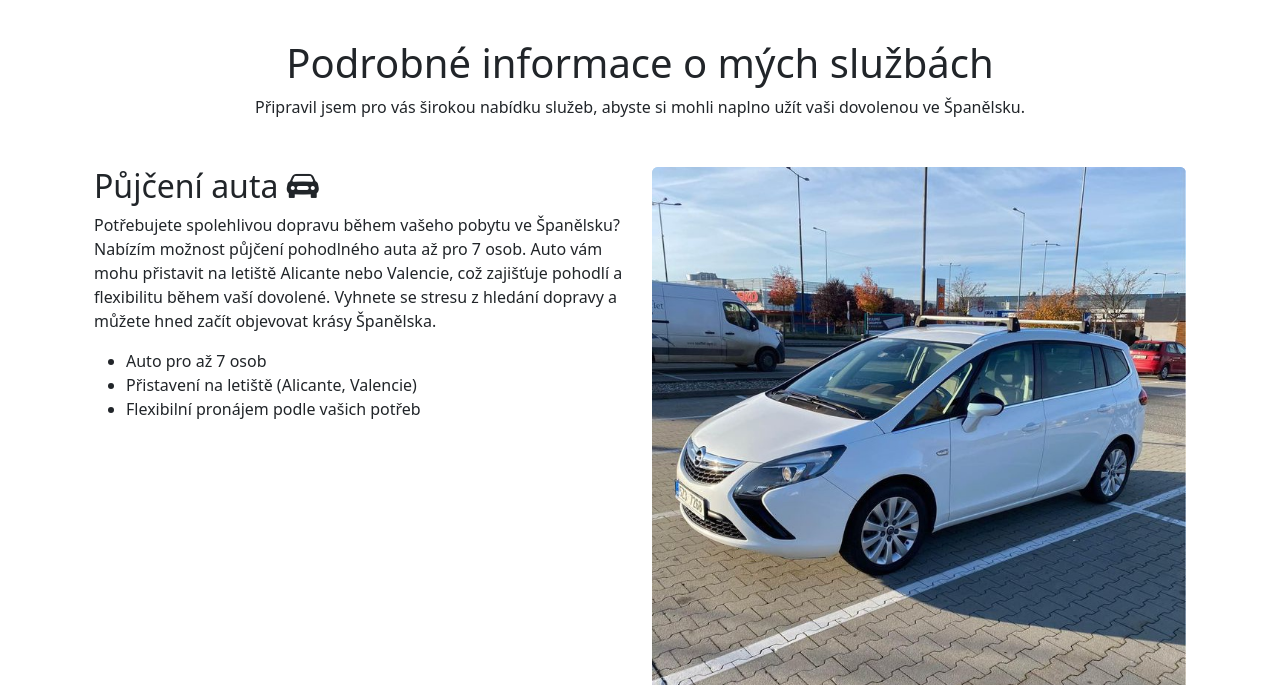
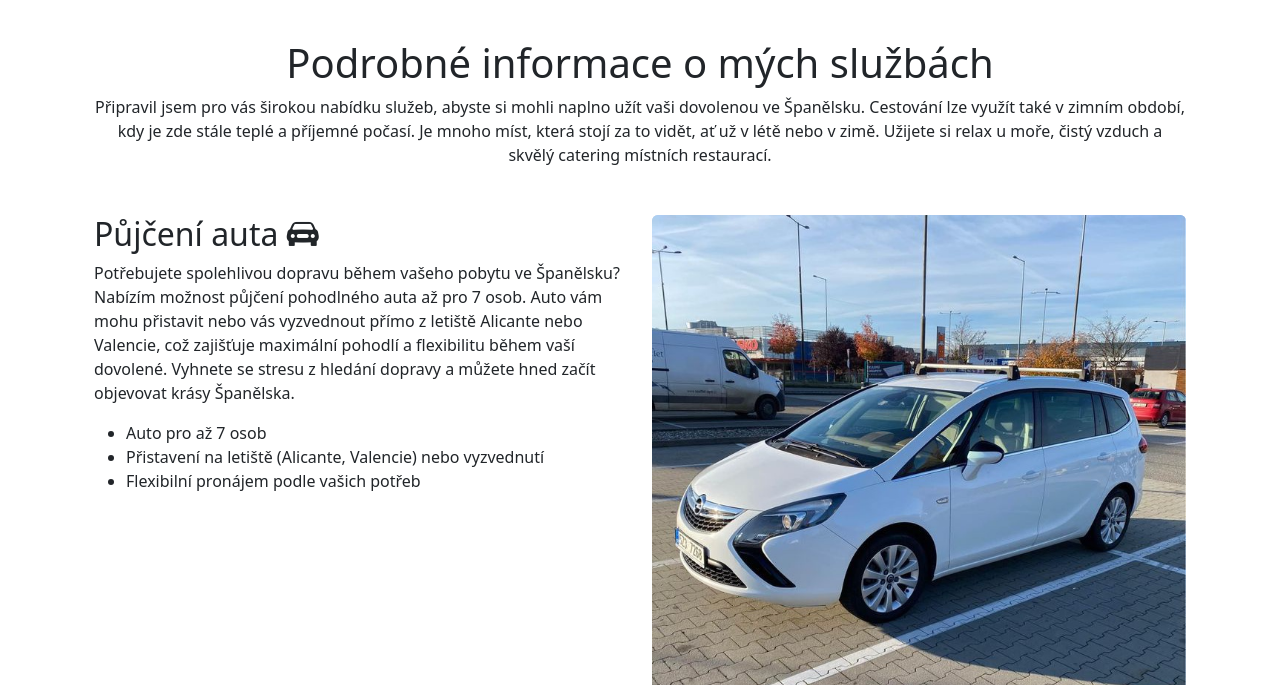
Before and after one commit to filipvrba/pablo-krcmar, a website built with Vite: page index.html in a window 1280 px wide. Both pictures are taken after a click on the link "Služby". Shown: the part 115-800 px from the top of the page. Built offline with nearby package versions, Linux system fonts and the light colour scheme.

Commit message:
update content

```diff
--- a/src/html/introduction.html
+++ b/src/html/introduction.html
@@ -3,7 +3,7 @@
   </div>
 
   <h1 class="text-center mt-5">Vaše osobní cestovní služby ve Španělsku</h1>
-  <p class="text-center">Nabízím vám osobní a jedinečné cestovní zážitky v rámci Španělska.</p>
+  <p class="text-center">Nabízím vám osobní a jedinečné cestovní zážitky v oblasti města Jávea, které se nachází v krásné provincii Alicante a Valencie.</p>
 
   <div class="row text-center mt-5">
       <!-- Půjčení auta -->
@@ -22,7 +22,7 @@
               <div class="card-body">
                   <i class="bi bi-house-door-fill" style="font-size: 3rem;"></i>
                   <h5 class="card-title mt-3">Ubytování</h5>
-                  <p class="card-text">Zařídím pro vás ubytování v kvalitních apartmánech nebo hotelech.</p>
+                  <p class="card-text">Zařídím pro vás ubytování v kvalitních apartmánech nebo hotelech, nebo nabízím levnější možnost ubytování přímo u mě doma.</p>
               </div>
           </div>
       </div>
--- a/src/html/services.html
+++ b/src/html/services.html
@@ -1,15 +1,15 @@
 <div class="container my-5">
   <h1 class="text-center">Podrobné informace o mých službách</h1>
-  <p class="text-center">Připravil jsem pro vás širokou nabídku služeb, abyste si mohli naplno užít vaši dovolenou ve Španělsku.</p>
+  <p class="text-center">Připravil jsem pro vás širokou nabídku služeb, abyste si mohli naplno užít vaši dovolenou ve Španělsku. Cestování lze využít také v zimním období, kdy je zde stále teplé a příjemné počasí. Je mnoho míst, která stojí za to vidět, ať už v létě nebo v zimě. Užijete si relax u moře, čistý vzduch a skvělý catering místních restaurací.</p>
 
   <!-- Půjčení auta -->
   <div class="row mt-5">
       <div class="col-md-6">
           <h2>Půjčení auta <i class="bi bi-car-front-fill"></i></h2>
-          <p>Potřebujete spolehlivou dopravu během vašeho pobytu ve Španělsku? Nabízím možnost půjčení pohodlného auta až pro 7 osob. Auto vám mohu přistavit na letiště Alicante nebo Valencie, což zajišťuje pohodlí a flexibilitu během vaší dovolené. Vyhnete se stresu z hledání dopravy a můžete hned začít objevovat krásy Španělska.</p>
+          <p>Potřebujete spolehlivou dopravu během vašeho pobytu ve Španělsku? Nabízím možnost půjčení pohodlného auta až pro 7 osob. Auto vám mohu přistavit nebo vás vyzvednout přímo z letiště Alicante nebo Valencie, což zajišťuje maximální pohodlí a flexibilitu během vaší dovolené. Vyhnete se stresu z hledání dopravy a můžete hned začít objevovat krásy Španělska.</p>
           <ul>
               <li>Auto pro až 7 osob</li>
-              <li>Přistavení na letiště (Alicante, Valencie)</li>
+              <li>Přistavení na letiště (Alicante, Valencie) nebo vyzvednutí</li>
               <li>Flexibilní pronájem podle vašich potřeb</li>
           </ul>
       </div>
```
